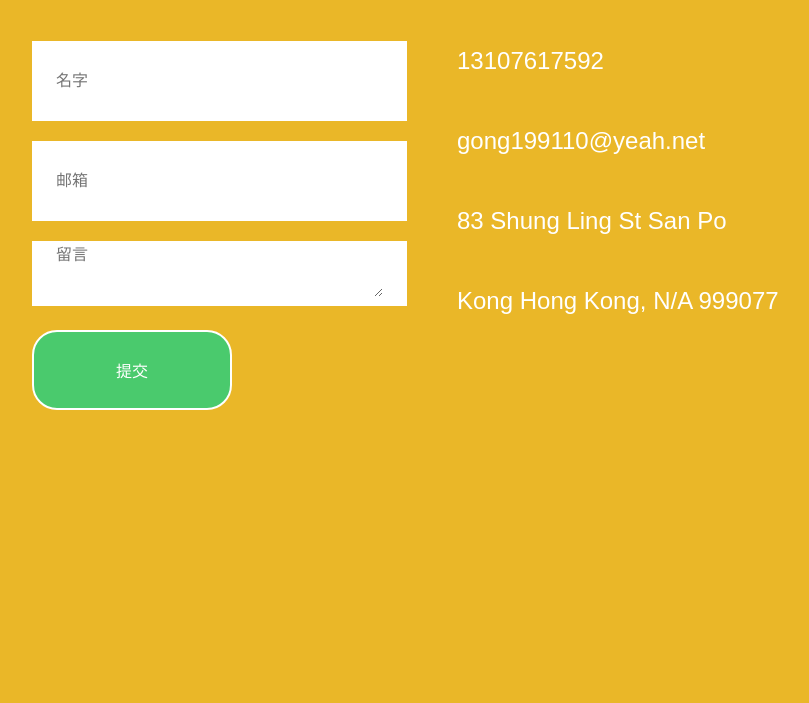
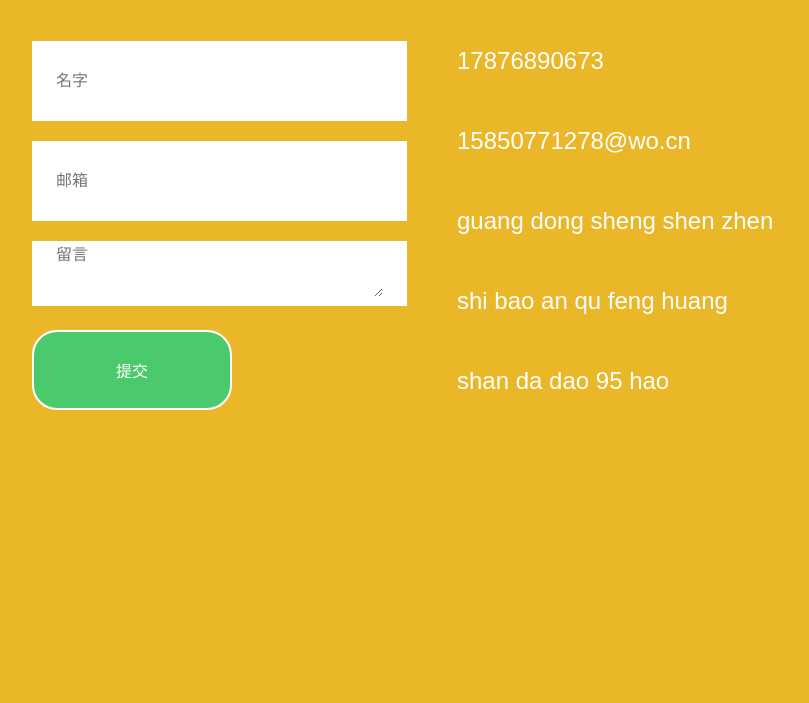
Before and after one commit to cheumen/cheumen.github.io, a plain HTML site: page contact_us.html in a window 1280 px wide. Shown: the part 97-800 px from the top of the page, without its empty margins (233-1042 px from the left). Drawn offline with nearby package versions, Linux system fonts and the light colour scheme.

Commit message:
Update contact_us.html

```diff
--- a/contact_us.html
+++ b/contact_us.html
@@ -38,7 +38,7 @@ function checkForm(form) {
 </script>
 
 <body>
-  <form action="//webadmin.910app.com/support/receive?game_id=3017&package_id=30160099" method="post" enctype="multipart/form-data" onsubmit="return checkForm(this);">
+  <form action="//webadmin.910app.com/support/receive?game_id=3023&package_id=30220099" method="post" enctype="multipart/form-data" onsubmit="return checkForm(this);">
   <div class="doc hide" id="Jdoc">
     <div class="th">联系我们</div>
     <div class="tb clearfix">
@@ -56,9 +56,9 @@ function checkForm(form) {
       </div>
 
       <div class="section-sub fl">
-        <p>13107617592</p>
-        <p>gong199110@yeah.net</p>
-        <p>83 Shung Ling St San Po Kong Hong Kong, N/A 999077</p>
+        <p>17876890673</p>
+        <p>15850771278@wo.cn</p>
+        <p>guang dong sheng shen zhen shi bao an qu feng huang shan da dao 95 hao</p>
       </div>
     </div>
   </div>
```
